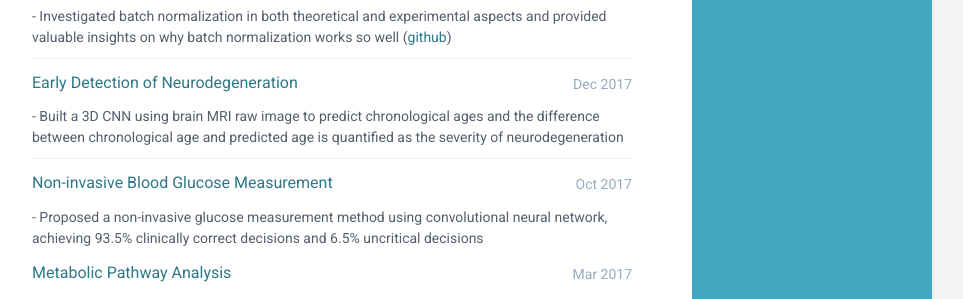
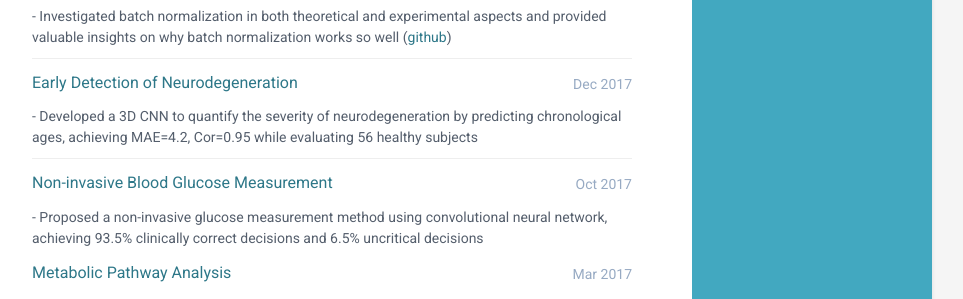
Before and after one commit to NothingHard/online-cv, a Jekyll site: the page built from index.html, in a window 1280 px wide. Shown: the part 1024-1323 px from the top of the page, without its empty margins (188-1151 px from the left). Built offline with Jekyll 4.4.1, drawn with Linux system fonts in a browser that asks for light colours.

Commit message:
projects.yml

```diff
--- a/_data/projects.yml
+++ b/_data/projects.yml
@@ -24,8 +24,8 @@
   time: "Dec 2017"
   #tag: "Research topic: jointly work with NTU Hospital"
   tagline: "
-  <p>- Built a 3D CNN using brain MRI raw image to predict chronological ages and
-  the difference between chronological age and predicted age is quantified as the severity of neurodegeneration
+  <p>- Developed a 3D CNN to quantify the severity of neurodegeneration by predicting chronological ages,
+  achieving MAE=4.2, Cor=0.95 while evaluating 56 healthy subjects
   <!--<p> - Technical details:
     <ul>
       <li> Devised a bottleneck architecture to ease the training of networks</li>
```
